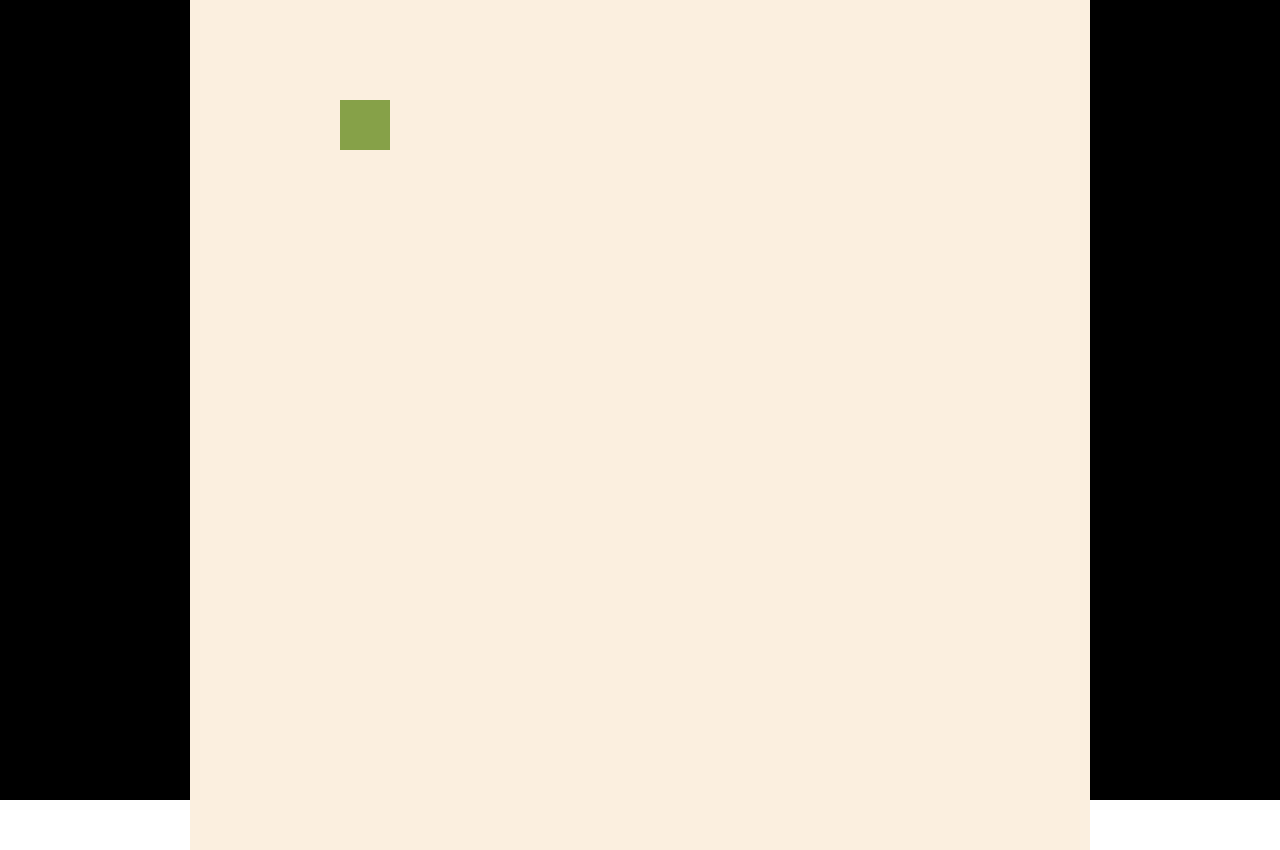
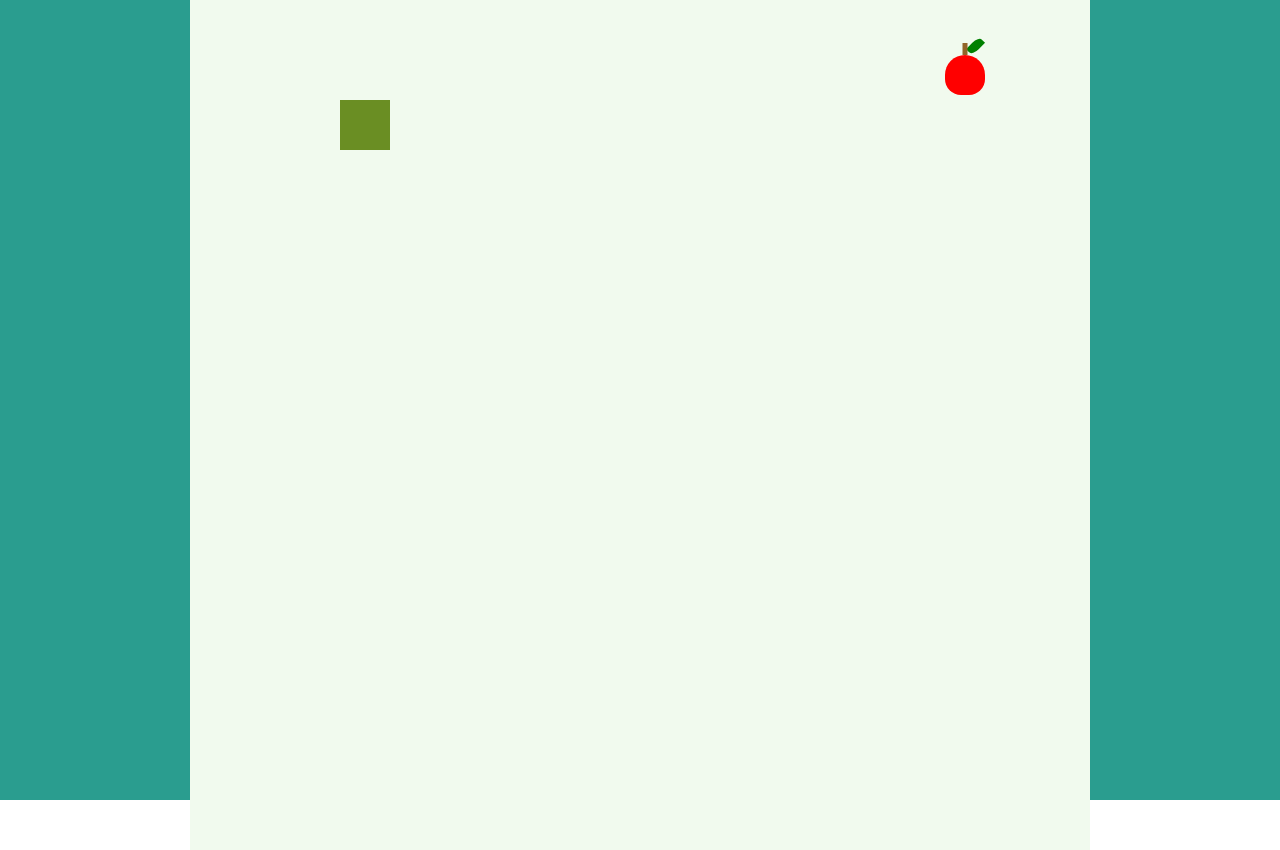
Before and after one commit to darioc25/snake_game, a plain HTML site: page index.html in a window 1280 px wide. Drawn offline with Linux system fonts and the light colour scheme.

Commit message:
Snake version 1.0

```diff
--- a/script.js
+++ b/script.js
@@ -1,8 +1,5 @@
 // Selection field element
 const fieldEl = document.querySelector(".field");
-
-// FPS
-const gameSpeed = 1000/10;
 
 // Field initialization
 const field = [];
@@ -17,64 +14,116 @@ for(let i = 0; i < 18; i++) {
     }
 }
 
-// Snake element creation and initial position
-const snakeEl = document.createElement("div");
-snakeEl.classList.add("snake");
-field[3][3].appendChild(snakeEl);
+// FPS
+const gameSpeed = 1000/10;
+
+// Snake speed
+let speedY = 0;
+let speedX = 0;
 
 // Snake game data
 const snake = {
     y: 3,
     x: 3,
-    bites: 0,
+    body: []
 }
 
+// Food generation
+newFood();
+
+let snakeParts = [];
 // Function for game field update
 function update(intervalName) {
+    // Snake head updated position
+    snake.y += speedY;
+    snake.x += speedX;
     if((snake.y >= 0 && snake.y <= 17) && (snake.x >= 0 && snake.x <= 17)) {
-        field[snake.y][snake.x].appendChild(snakeEl);
+
+        // Clear snake parts in the field
+        if(snakeParts.length > 0) {
+            for(let i = 0; i < snakeParts.length; i++) {
+                snakeParts[i].remove();
+            }
+            snakeParts = [];
+        };
+
+        // Eating food logic
+        let foodEaten = false;
+        if(field[snake.y][snake.x].children[0]?.classList == "food") {
+            field[snake.y][snake.x].children[0].remove();
+            foodEaten = true;
+            newFood();
+        };
+
+        // Push a new head with updated coordinates to array
+        snake.body.unshift([snake.y, snake.x]);
+
+        // Remove the last part of tail form array
+        if((snake.body.length > 1) && !foodEaten) {
+            snake.body.pop();
+        };
+
+        // Draw all the snake body in the field
+        for(let i = 0; i < snake.body.length; i++) {
+            snakeParts[i] = document.createElement("div");
+            snakeParts[i].classList.add("snake");
+            field[snake.body[i][0]][snake.body[i][1]].appendChild(snakeParts[i]);
+        };
+
+        if(field[snake.y][snake.x].children[1]?.classList == "snake") {
+            clearInterval(intervalName);
+        }
+
     } else {
+        // Game running interruption
         clearInterval(intervalName);
     }
-}
+};
 
-// Function for snake motion
-function snakeMotion(keys) {
-    switch(keys) {
-        case "ArrowUp":
-            snake.y--;
-            break;
-        case "ArrowDown":
-            snake.y++;
-            break;
-        case "ArrowRight":
-            snake.x++;
-            break;
-        case "ArrowLeft":
-            snake.x--;
-            break;
+// Function for food generation
+function newFood() {
+    // Generating food position
+    let foodY = Math.floor(Math.random() * 18);
+    let foodX = Math.floor(Math.random() * 18);
+    // Checking if food position is already taken
+    while(field[foodY][foodX].childElementCount == 1) {
+        foodY = Math.floor(Math.random() * 18);
+        foodX = Math.floor(Math.random() * 18);
     }
-}
+    // Creating food element and draws it in field
+    const foodEl = document.createElement("div");
+    foodEl.classList.add("food");
+    field[foodY][foodX].appendChild(foodEl);
+};
 
-// Key register
+// Snake element creation and position initialization
+function drawSnake(posY, posX, snakePart) {
+    field[posY][posX].appendChild(snakePart);
+};
+
+// Keys and speed recording
 let keyRecord = "";
-
-// Keys recording
 window.addEventListener("keydown", function(event) {
     if(event.key == "ArrowUp" && keyRecord !== "ArrowDown") {
+        speedY = -1;
+        speedX = 0;
         keyRecord = event.key;
     } else if(event.key == "ArrowDown" && keyRecord !== "ArrowUp") {
+        speedY = 1;
+        speedX = 0;
         keyRecord = event.key;
     } else if(event.key == "ArrowRight" && keyRecord !== "ArrowLeft") {
+        speedY = 0;
+        speedX = 1;
         keyRecord = event.key;
     } else if(event.key == "ArrowLeft" && keyRecord !== "ArrowRight") {
+        speedY = 0;
+        speedX = -1;
         keyRecord = event.key;
     }
 });
 
-// Game timing
+// Run game
 let gameTime = setInterval(function() {
-    snakeMotion(keyRecord);
     update(gameTime);
-    console.log("Update");
 }, gameSpeed);
--- a/style.css
+++ b/style.css
@@ -4,8 +4,9 @@ body{
     box-sizing: border-box;
 }
 
+/* Wrap container */
 .container{
-    background-color: black;
+    background-color: #2a9d8f;
     height: 100vh;
     width: 100%;
     display: flex;
@@ -16,71 +17,40 @@ body{
 
 /* Game field */
 .field{
-    background-color: white;
     height: 900px;
     width: 900px;
     display: flex;
     flex-wrap: wrap;
+    background-color: #f1faee;
 }
 
 /* Single cell */
 .cell{
     height: 50px;
     width: 50px;
-    background-color: rgba(250, 235, 215, 0.8);
+    display: flex;
+    justify-content: center;
+    align-items: center;
 }
 
 /* Snake model */
 .snake{
     height: 50px;
     width: 50px;
-    background-color: rgba(106, 142, 35, 0.8);
+    background-color: rgba(106, 142, 35);
 }
 
-
-
-
-
-
-
-
-
-
-
-
-
-
-
-
-
-
-
-
-
-
-
-
-
-
-
-
-
-
-
-
-
-
-
+/* Food */
 .food{
     position: relative;
-    background-color: greenyellow;
+    background-color: red;
     height: 40px;
     width: 40px;
     border-radius: 50% 50% 40% 40%;
     z-index: 3;
 }
 
-/* Leaf */
+/* Leaf model */
 .food::before{
     content: "";
     position: absolute;
@@ -93,13 +63,13 @@ body{
     transform: rotate(45deg);
 }
 
-/* Wood */
+/* Wood model */
 .food::after{
     content: "";
     position: absolute;
     height: 12px;
     width: 5px;
-    background-color: rgb(173, 121, 53);
+    background-color: rgb(146, 100, 40);
     top: 0px;
     left: 50%;
     transform: translate(-50%, -100%);
```
